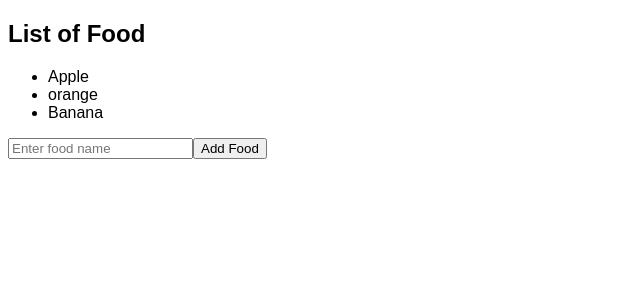
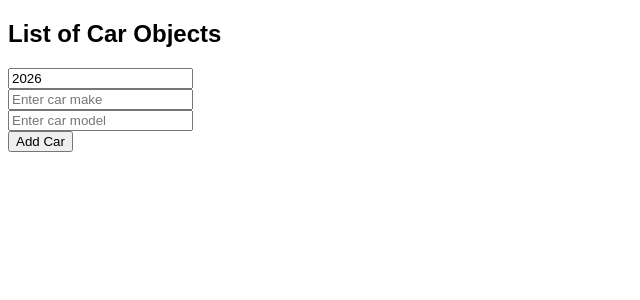
Before and after one commit to janet-barbie/React-crash-course, a React (Vite) app in the folder react-app/: page / in a window 1280 px wide. Shown: the top 300 px of the page, without its empty margins (0-640 px from the left). Built offline with nearby package versions, Linux system fonts and the light colour scheme.

Commit message:
how to update array of objects

```diff
--- a/react-app/src/MyComponent.jsx
+++ b/react-app/src/MyComponent.jsx
@@ -1,30 +1,50 @@
 import React, {useState} from 'react';
 
 function MyComponent(){
-const [foods , setFoods] = useState(["Apple","orange","Banana"])
+    const [cars,setCars] = useState([])
+    const [carYear,setCarYear] = useState(new Date().getFullYear())
+    const [carMake,setCarMake] = useState("")
+    const [carModel,setCarModel] = useState("")
 
-function handleAddFood(){
-    const newFood = document.getElementById("foodInput").value
-    document.getElementById("foodInput").value = "";
-    setFoods(f =>[...f,newFood])
+    function handleAddCar(){
+        const newCar ={
+            year: carYear,
+            make: carMake,
+            model: carModel
+        }
+        setCars(c=>[...c,newCar]);
+        setCarYear(new Date().getFullYear())
+        setCarMake("")
+        setCarModel("")
 
-}
-function handleRemoveFood(index){
-    setFoods(foods.filter((_,i)=>i !== index));
+    }
+    function handleRemoveCar(index){
+        setCars(c=>c.filter((_,i)=>i !== index ))
 
-}
-    return(
-        <div>
-          <h2>List of Food</h2>
-          <ul>
-            {foods.map((food,index)=>
-            <li key={index} onClick={()=>handleRemoveFood(index)}>{food}
-            </li>)}
-            </ul>
-            <input type="text" id="foodInput" placeholder="Enter food name"/>
-            <button onClick={handleAddFood}>Add Food</button>
-        </div>
-    )
+    }
+    function handleYearChange(event){
+        setCarYear(event.target.value)
 
+    }
+    function handleMakeChange(){
+        setCarMake(event.target.value)
+    }
+    function handleModelChange(event){
+        setCarModel(event.target.value)
+
+    }
+
+    return(<div>
+        <h2>List of Car Objects</h2>
+        <ul>
+         {cars.map((car,index)=>
+         <li key={index} onClick={()=> handleRemoveCar(index)}>
+            {car.year} {car.make} {car.model}</li>)}
+        </ul>
+        <input type="number" value={carYear} onChange={handleYearChange} /><br/>
+        <input type="text" value={carMake} onChange={handleMakeChange} placeholder='Enter car make' /><br/>
+        <input type="text" value={carModel} onChange={handleModelChange} placeholder='Enter car model' /><br/>
+        <button onClick={handleAddCar}>Add Car</button>
+    </div>)
 }
 export default MyComponent
```
